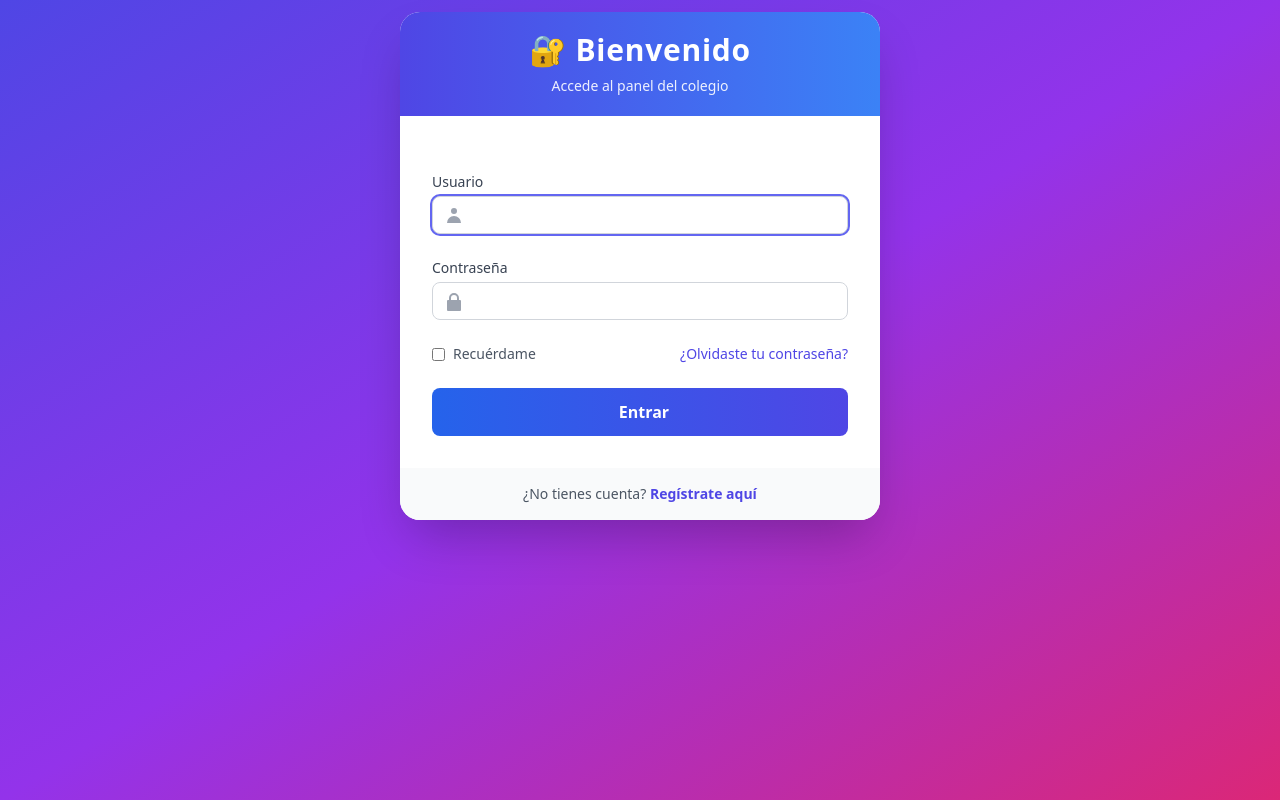
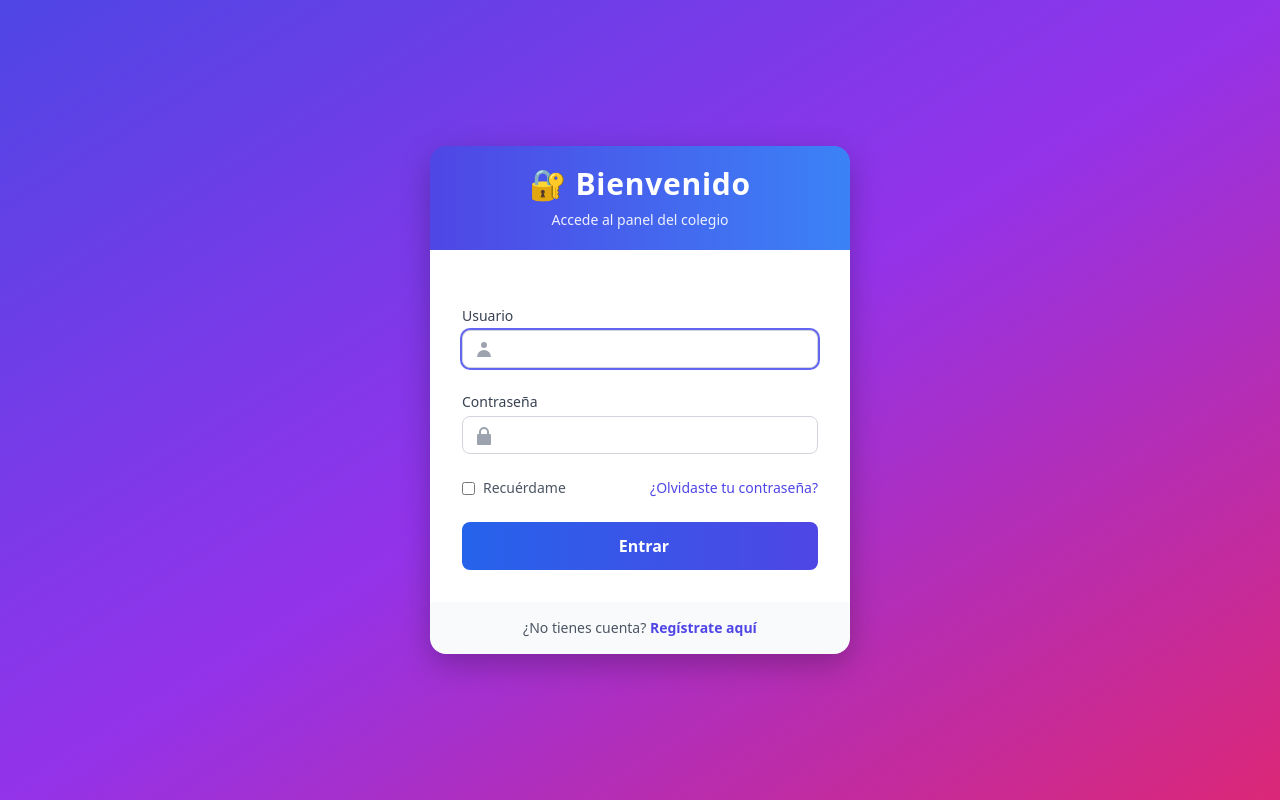
Before and after one commit to Barbera-Studio/Colegio, a Django app: page /accounts/login/ in a window 1280 px wide. Run offline with Django 5.2, Linux system fonts and the light colour scheme; parts of the project's set-up code (start-up, migrations or seed data) failed here and were passed over; some libraries are stand-ins or nearby versions.

Commit message:
Cambios calendario

```diff
--- a/templates/registration/login.html
+++ b/templates/registration/login.html
@@ -4,7 +4,7 @@
   <meta charset="UTF-8">
   <title>Iniciar Sesión</title>
   {% load static %}
-  <link rel="icon" type="image/png" href="/static/img/favicon.png">
+  <link rel="icon" type="image/png" href="{% static 'img/favicon.png' %}">
   <script src="https://cdn.tailwindcss.com"></script>
 
   <script>
@@ -28,43 +28,33 @@
       animation: fadeInUp 0.45s ease-out;
     }
 
-    /* 🔥 Fondo perfecto sin repetición ni “cuatro capas” */
+    /* 🔥 Fondo perfecto sin repetición */
     body {
       height: 100dvh;
       overflow: hidden;
     }
 
-    /* 🔥 Contenedor sin min-h-screen para evitar espacio muerto */
+    /* 🔥 Contenedor sin min-h-screen */
     .login-wrapper {
+      position: absolute;
+      inset: 0;
       display: flex;
-      flex-direction: column;
       align-items: center;
-      justify-content: flex-start;
-      padding: 0.5rem;
-      padding-top: 0.75rem; /* card MUY cerca */
-      height: 100%;
+      justify-content: center;
+      padding: 1rem;
     }
 
-    /* 🔥 Card base */
+    /* 🔥 Card adaptado a móviles sin zoom roto */
     .login-card {
       width: 100%;
-      max-width: 480px;
+      max-width: 420px;
       border-radius: 1.25rem;
-      transform: scale(1);
-      transition: transform 0.3s ease;
-    }
-
-    /* 🔥 Zoom real en móviles */
-    @media (max-width: 768px) {
-      .login-card {
-        transform: scale(1.45);
-        max-width: 100%;
-      }
+      background: white;
+      box-shadow: 0 10px 30px rgba(0,0,0,0.25);
     }
 
     @media (max-width: 480px) {
       .login-card {
-        transform: scale(1.55);
         max-width: 100%;
       }
     }
@@ -75,9 +65,9 @@
 
   <div class="login-wrapper">
 
-    <div class="login-card bg-white shadow-2xl overflow-hidden animate-fadeInUp">
+    <div class="login-card animate-fadeInUp">
 
-      <div class="bg-gradient-to-r from-indigo-600 to-blue-500 px-6 py-5 text-center text-white">
+      <div class="bg-gradient-to-r from-indigo-600 to-blue-500 px-6 py-5 text-center text-white rounded-t-2xl">
         <h2 class="text-3xl font-bold tracking-wide">🔐 Bienvenido</h2>
         <p class="text-sm mt-2 opacity-90">Accede al panel del colegio</p>
       </div>
@@ -145,12 +135,13 @@
         </form>
       </div>
 
-      <div class="px-6 py-4 bg-gray-50 text-center text-sm text-gray-600">
+      <div class="px-6 py-4 bg-gray-50 text-center text-sm text-gray-600 rounded-b-2xl">
         ¿No tienes cuenta?
         <a href="{% url 'core:registro' %}" class="font-semibold text-indigo-600 hover:underline">
           Regístrate aquí
         </a>
       </div>
+
     </div>
 
   </div>
```
